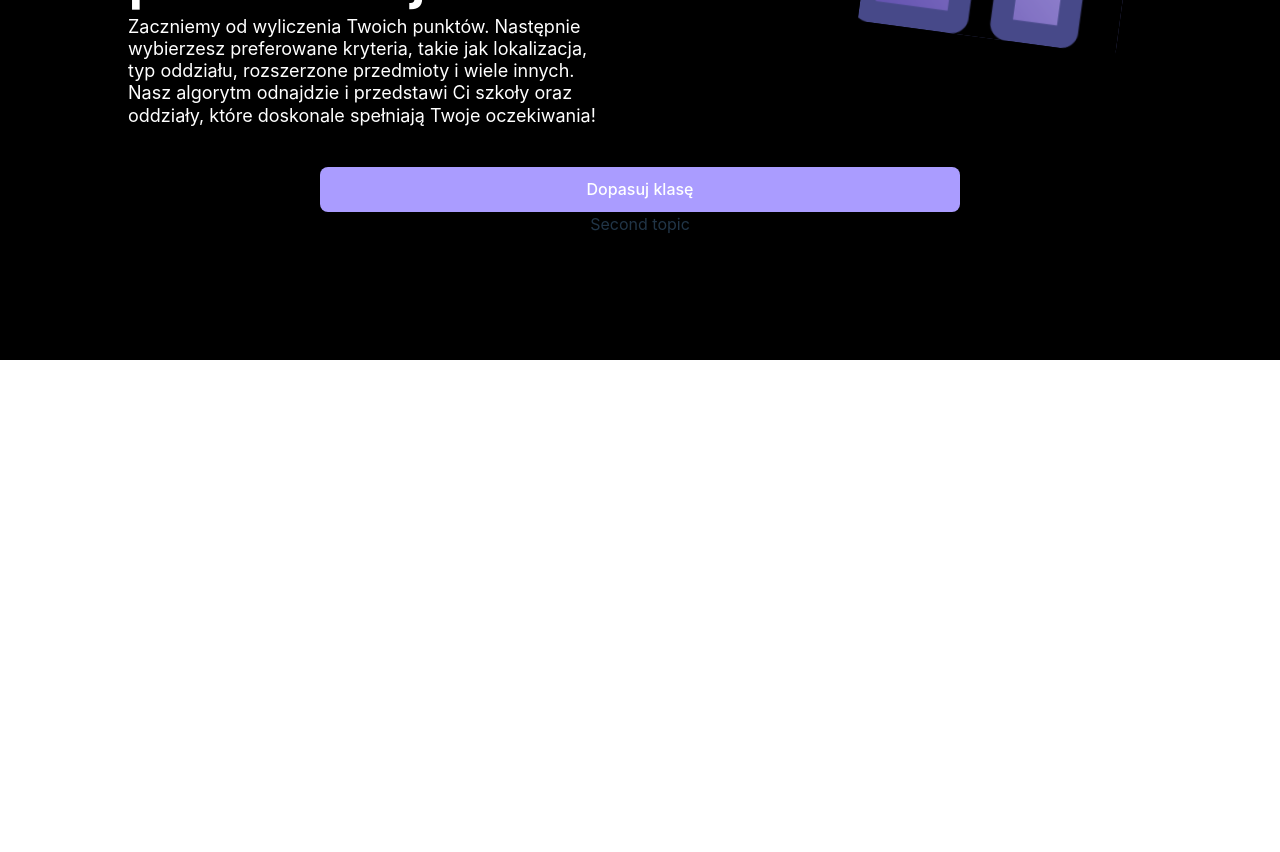
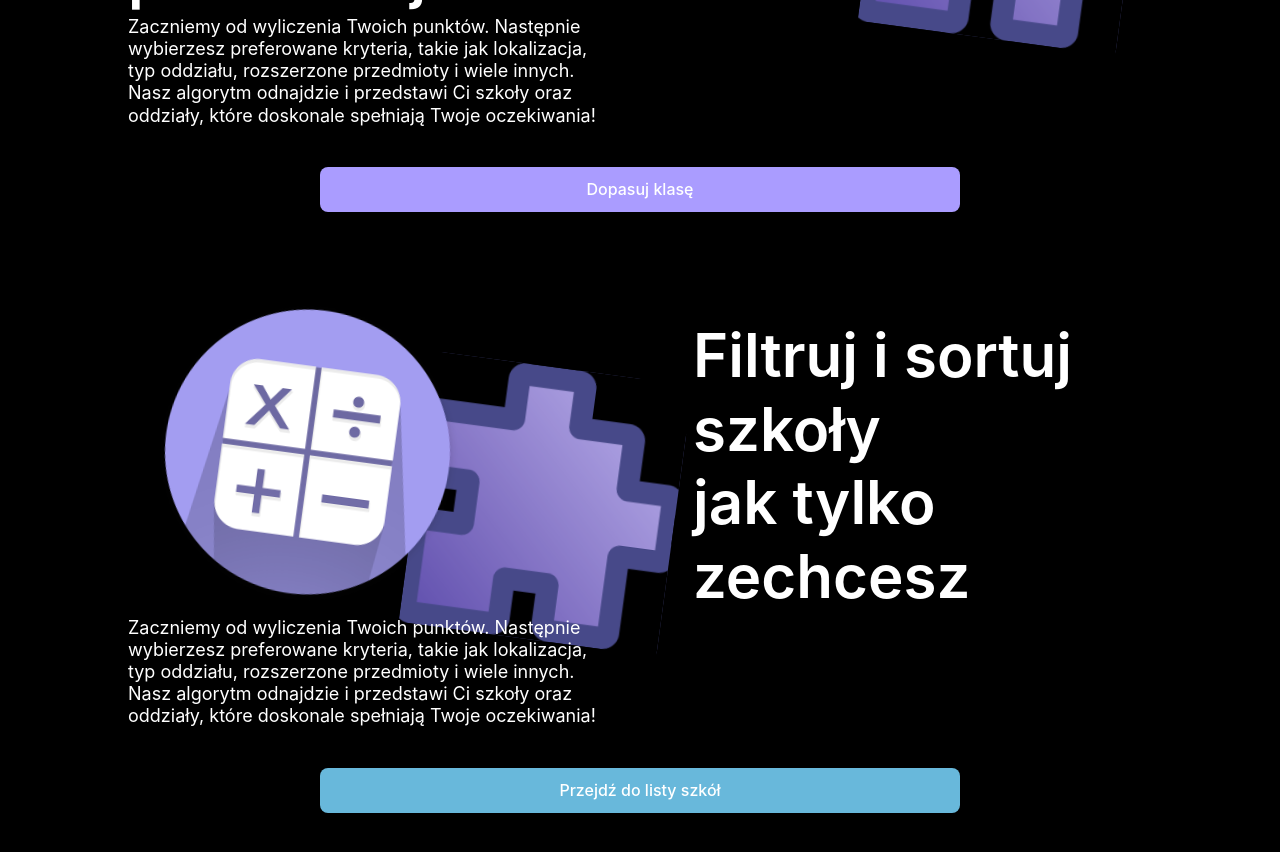
Before and after one commit to Jarzq/SchoolFinderRepoFrontend, a React (Vite) app in the folder SchoolFinder/: page / in a window 1280 px wide. Shown: the part 440-1292 px from the top of the page. Before the commit the page ends 800 px from the top, so only its background shows below. Built offline with nearby package versions, Linux system fonts and the light colour scheme.

Commit message:
modified main page, refactor namings

```diff
--- a/SchoolFinder/src/App.css
+++ b/SchoolFinder/src/App.css
@@ -3,6 +3,7 @@
 @tailwind utilities;
 #root {
   text-align: center;
+  overflow-x: hidden;
 }
 
 .logo {
--- a/SchoolFinder/src/App.tsx
+++ b/SchoolFinder/src/App.tsx
@@ -1,8 +1,8 @@
 import React from "react";
 import { BrowserRouter as Router, Routes, Route } from "react-router-dom";
 import Main from "./pages/Main";
-import SubPage1 from "./pages/SubPage1";
-import SubPage2 from "./pages/SubPage2";
+import SubPage1 from "./pages/CalculatorPage";
+import SubPage2 from "./pages/ListPage";
 import "./App.css";
 
 function App() {
@@ -11,8 +11,8 @@ function App() {
       <Router>
         <Routes>
           <Route path="/" element={<Main />} />
-          <Route path="/subpage1" element={<SubPage1 />} />
-          <Route path="/subpage2" element={<SubPage2 />} />
+          <Route path="/calculatorPage" element={<SubPage1 />} />
+          <Route path="/listPage" element={<SubPage2 />} />
         </Routes>
       </Router>
     </>
--- a/SchoolFinder/src/components/MainPage.css
+++ b/SchoolFinder/src/components/MainPage.css
@@ -1,5 +1,7 @@
 .mainContainer {
   margin: 5vw 10vw 0 10vw;
+  display: flex;
+  flex-direction: column;
 }
 .titleSection {
   display: flex;
@@ -11,7 +13,26 @@
   justify-content: flex-start;
   align-items: center;
 }
+.titleListSection {
+  display: flex;
+  color: white;
+  font-size: 60px;
+  font-weight: 600;
+  text-align: left;
+  line-height: 123%;
+  justify-content: flex-start;
+  align-items: center;
+  flex-direction: row-reverse;
+}
 .descriptionSection {
+  margin-top: -5vh;
+  width: 38vw;
+  color: white;
+  font-size: 18px;
+  text-align: left;
+  line-height: 123%;
+}
+.descriptionListSection {
   margin-top: -5vh;
   width: 38vw;
   color: white;
@@ -22,10 +43,13 @@
 .calculatorTitle {
   min-width: 30vw;
 }
-.calculatorButton {
-  margin-top: 5vh;
+.actionButton {
+  margin: 5vh 0 5vw 0;
   color: white;
   width: 50vw;
+}
+.mainWrapper {
+  overflow-x: hidden;
 }
 @media (max-width: 1024px) {
   .descriptionSection {
--- a/SchoolFinder/src/components/MainPage.tsx
+++ b/SchoolFinder/src/components/MainPage.tsx
@@ -7,7 +7,6 @@ const Main: React.FC = () => {
   return (
     <>
       <div className="mainContainer">
-        <div className="calculatorTopic">
         <div className="titleSection">
           <p className="calculatorTitle">
             Dopasuj oddział <br />
@@ -18,18 +17,34 @@ const Main: React.FC = () => {
         </div>
         <p className="descriptionSection">
           Zaczniemy od wyliczenia Twoich punktów. Następnie wybierzesz
-            preferowane kryteria, takie jak lokalizacja, typ oddziału,
-            rozszerzone przedmioty i wiele innych. Nasz algorytm odnajdzie i
-            przedstawi Ci szkoły oraz oddziały, które doskonale spełniają Twoje
-            oczekiwania!
+          preferowane kryteria, takie jak lokalizacja, typ oddziału, rozszerzone
+          przedmioty i wiele innych. Nasz algorytm odnajdzie i przedstawi Ci
+          szkoły oraz oddziały, które doskonale spełniają Twoje oczekiwania!
         </p>
-        </div>
-        <Link to="/subpage1">
-          <button className="calculatorButton bg-primaryPurple">
+        <Link to="/calculatorPage">
+          <button className="actionButton bg-primaryPurple">
             Dopasuj klasę
           </button>
         </Link>
-        <div> Second topic</div>
+
+        <div className="titleListSection">
+          <p className="calculatorTitle">
+            Filtruj i sortuj szkoły
+            <br /> jak tylko zechcesz
+          </p>
+          <img src={purpleIlustration} alt="Purple Illustration" />
+        </div>
+        <p className="descriptionListSection">
+          Zaczniemy od wyliczenia Twoich punktów. Następnie wybierzesz
+          preferowane kryteria, takie jak lokalizacja, typ oddziału, rozszerzone
+          przedmioty i wiele innych. Nasz algorytm odnajdzie i przedstawi Ci
+          szkoły oraz oddziały, które doskonale spełniają Twoje oczekiwania!
+        </p>
+        <Link to="/listPage">
+          <button className="actionButton bg-primaryBlue">
+            Przejdź do listy szkół
+          </button>
+        </Link>
       </div>
     </>
   );
```
Also changed, not shown: SchoolFinder/src/pages/CalculatorPage.tsx (renamed from SchoolFinder/src/pages/SubPage1.tsx), SchoolFinder/src/pages/ListPage.tsx (renamed from SchoolFinder/src/pages/SubPage2.tsx). Lines whose indentation alone changed are shown as unchanged.
